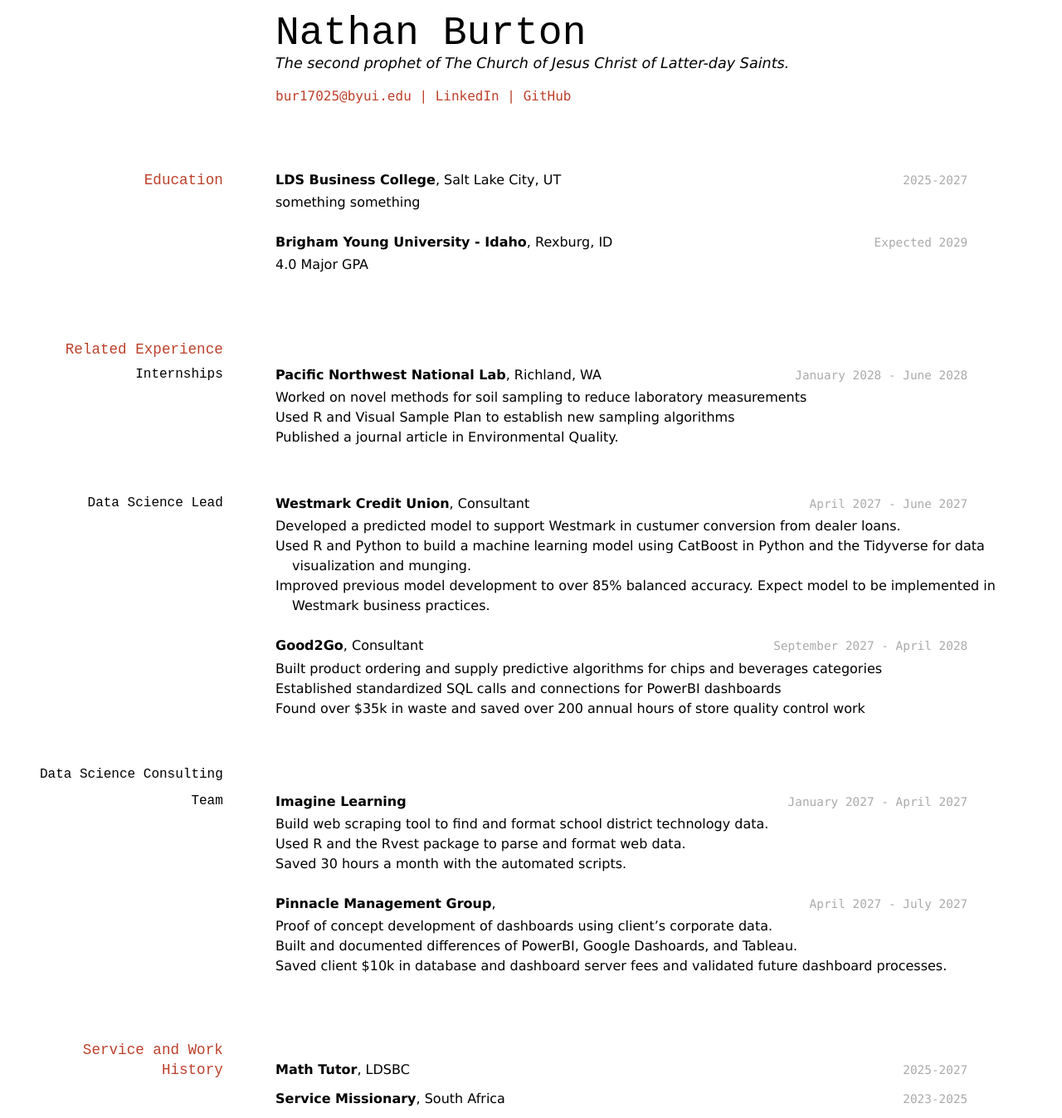
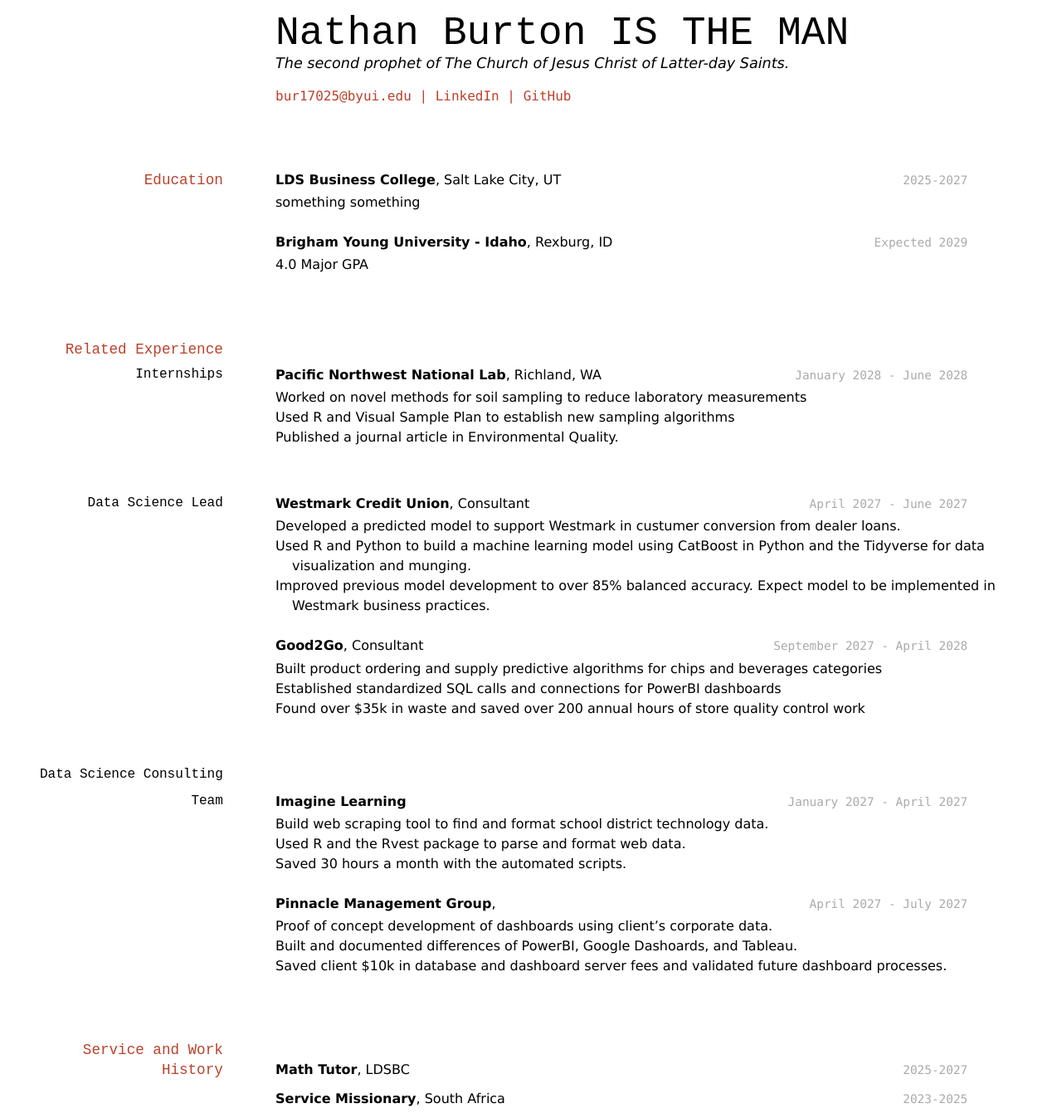
Before and after one commit to nateburton11/BurtonNathanResume, a Jekyll site: the page built from docs/index.md, in a window 1280 px wide. Shown: the whole page at 83% size. Built offline with Jekyll 4.4.1, drawn with Linux system fonts in a browser that asks for light colours.

Commit message:
Update index.md

```diff
--- a/docs/index.md
+++ b/docs/index.md
@@ -2,7 +2,7 @@
 layout: cv
 title: Nathan Burton
 ---
-# Nathan Burton
+# Nathan Burton IS THE MAN
 The second prophet of The Church of Jesus Christ of Latter-day Saints.
 
 <div id="webaddress">
```
